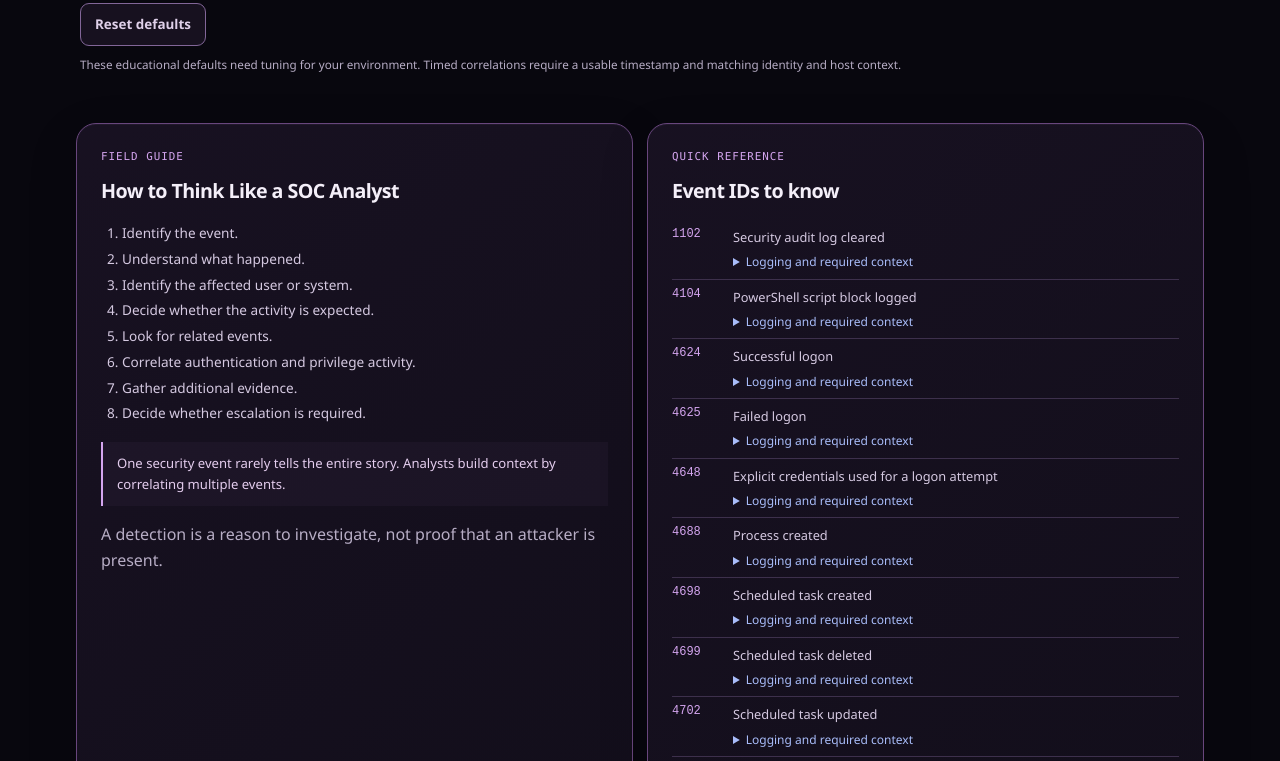
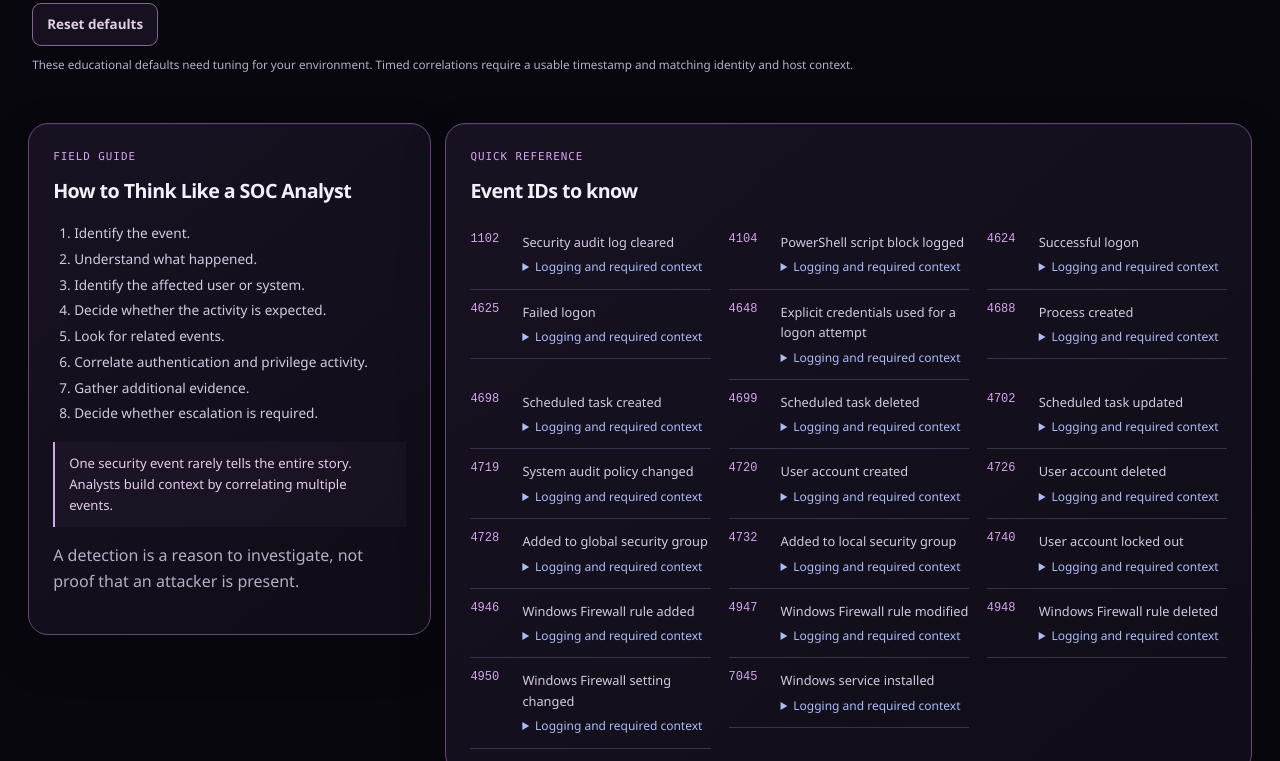
Before and after one commit to Namitesh07/windows-security-event-log-triage-tool, a website: page index.html in a window 1280 px wide. Shown: the part 1197-1958 px from the top of the page. Drawn offline with Linux system fonts and the light colour scheme.

Commit message:
Widen the workspace and compact uneven panels
Use responsive edge gutters instead of the fixed page width. Keep guide and report panels at their content height, and arrange the Event ID reference across responsive columns to remove stretched blank cards.

Validation: all 96 automated tests passed.

```diff
--- a/index.html
+++ b/index.html
@@ -5,7 +5,7 @@
   <meta name="viewport" content="width=device-width, initial-scale=1">
   <meta name="theme-color" content="#08070e">
   <title>Windows Security Event Log Triage Tool</title>
-  <link rel="stylesheet" href="styles.css?v=20261019-violet">
+  <link rel="stylesheet" href="styles.css?v=20261019-layout">
   <script src="analysis.js" defer></script>
   <script src="report.js" defer></script>
   <script src="task-runner.js" defer></script>
--- a/styles.css
+++ b/styles.css
@@ -16,6 +16,7 @@
   --red:#ff9eb2;
   --green:#b9ddc2;
   --radius:20px;
+  --page-gutter:clamp(16px,2.2vw,40px);
   font-family:'Segoe UI',Arial,sans-serif;
 }
 
@@ -64,8 +65,8 @@ button:focus-visible,input:focus-visible,select:focus-visible,a:focus-visible,su
 
 .topbar {
   min-height:72px;
-  max-width:1128px;
-  width:calc(100% - 52px);
+  max-width:none;
+  width:calc(100% - var(--page-gutter) - var(--page-gutter));
   padding:14px 22px;
   margin:24px auto 0;
   display:flex;
@@ -137,8 +138,9 @@ button:focus-visible,input:focus-visible,select:focus-visible,a:focus-visible,su
 }
 
 .shell {
-  max-width:1180px;
-  padding:0 26px 48px;
+  width:100%;
+  max-width:none;
+  padding:0 var(--page-gutter) 48px;
   margin:auto;
 }
 
@@ -480,6 +482,7 @@ code {
 .report-columns {
   display:grid;
   grid-template-columns:minmax(0,1.6fr) minmax(250px,.8fr);
+  align-items:start;
   gap:14px;
   margin-bottom:14px;
 }
@@ -796,7 +799,8 @@ td:nth-child(2) {
 
 .education-grid {
   display:grid;
-  grid-template-columns:1fr 1fr;
+  grid-template-columns:minmax(280px,.8fr) minmax(0,1.6fr);
+  align-items:start;
   gap:14px;
   margin-top:48px;
 }
@@ -831,19 +835,19 @@ td:nth-child(2) {
 }
 
 .event-reference {
+  display:grid;
+  grid-template-columns:repeat(auto-fit,minmax(min(100%,230px),1fr));
+  align-items:start;
+  column-gap:18px;
   margin:0;
 }
 
-.event-reference div {
+.event-reference > div {
   display:grid;
-  grid-template-columns:52px 1fr;
-  gap:9px;
-  padding:7px 0;
+  grid-template-columns:44px minmax(0,1fr);
+  gap:8px;
+  padding:12px 0;
   border-bottom:1px solid #3d304c;
-}
-
-.event-reference div:last-child {
-  border:0;
 }
 
 .event-reference dt {
@@ -853,6 +857,7 @@ td:nth-child(2) {
 
 .event-reference dd {
   margin:0;
+  overflow-wrap:anywhere;
   color:#d5c9e1;
   font-size:.8rem;
 }
@@ -931,6 +936,9 @@ footer {
   }
   .shell {
     padding:0 16px 32px;
+  }
+  .event-reference {
+    grid-template-columns:1fr;
   }
   .hero {
     padding:45px 0 28px;
```
